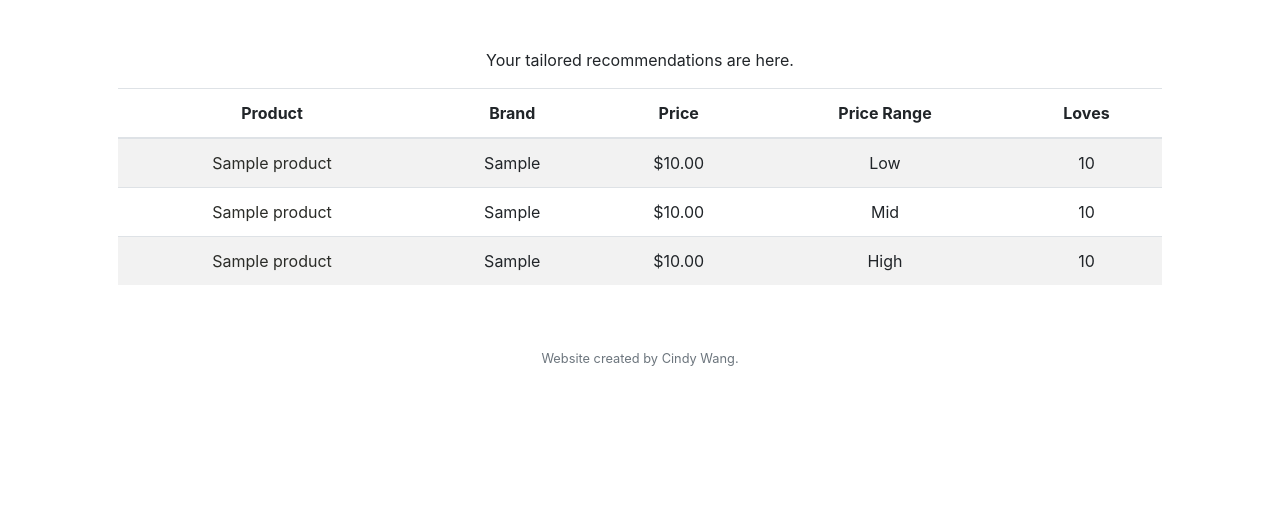
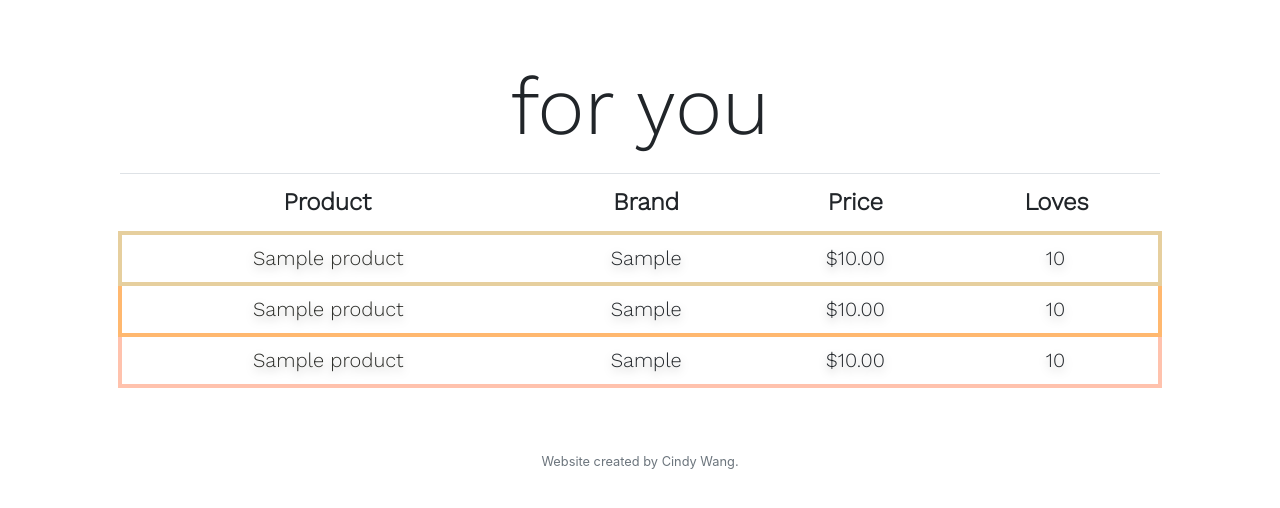
Before and after one commit to cwangf00d/SkinDictionary, a Flask app: template templates/recs.html in a window 1280 px wide. Shown: the part 222-730 px from the top of the page. Run offline with Flask 2, Linux system fonts and the light colour scheme; the template is opened without the code that fills it: most values are stand-ins (such as "Sample title", 1, 10 or a date in 2020); some libraries are stand-ins or nearby versions.

Commit message:
Update recs.html

```diff
--- a/templates/recs.html
+++ b/templates/recs.html
@@ -2,22 +2,23 @@
 
 
 {% block main %}
-    <p>Your tailored recommendations are here.</p>
-                    <table class = "table table-striped">
-                    <thead>
+<div class = "container">
+    <h2 class = "my-default-h2">for you</h2>
+</div>
+                    <table class = "table table-hover">
+                    <thead class = "my-default-h6">
                         <tr>
                             <th>Product</th>
                             <th>Brand</th>
                             <th>Price</th>
-                            <th>Price Range</th>
                             <th>Loves</th>
 
                         </tr>
                     </thead>
-                    <tbody>
+                    <tbody class = "my-default-p">
                         <!-- TODO: Loop through the database entries to display them in this table -->
                         {% for product in lowrec%}
-                        <tr>
+                        <tr class = "low-price">
                             <td>
                                 <a href={{product.prod_link}}>{{product.prod_name}}</a>
                             </td>
@@ -28,16 +29,13 @@
                                 {{product.prod_price | usd}}
                             </td>
                             <td>
-                                Low
-                            </td>
-                            <td>
                                 {{product.prod_loves}}
                             </td>
 
                         </tr>
                         {% endfor %}
                         {% for product in midrec %}
-                        <tr>
+                        <tr class = "mid-price">
                             <td>
                                 <a href={{product.prod_link}}>{{product.prod_name}}</a>
                             </td>
@@ -48,16 +46,13 @@
                                 {{product.prod_price | usd}}
                             </td>
                             <td>
-                                Mid
-                            </td>
-                            <td>
                                 {{product.prod_loves}}
                             </td>
 
                         </tr>
                         {% endfor %}
                         {% for product in highrec %}
-                        <tr>
+                        <tr class = "high-price">
                             <td>
                                 <a href={{product.prod_link}}>{{product.prod_name}}</a>
                             </td>
@@ -68,9 +63,6 @@
                                 {{product.prod_price | usd}}
                             </td>
                             <td>
-                                High
-                            </td>
-                            <td>
                                 {{product.prod_loves}}
                             </td>
 
```
